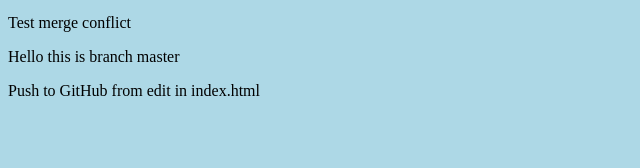
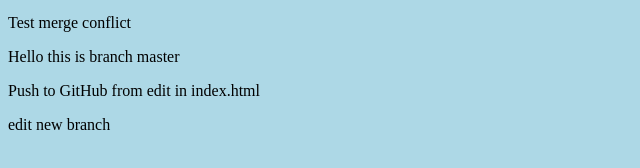
Before and after one commit to phon1/First-GitHub, a plain HTML site: page index.html in a window 1280 px wide. Shown: the part 202-370 px from the top of the page, without its empty margins (0-640 px from the left). Drawn offline with Linux system fonts and the light colour scheme.

Commit message:
Update index.html
added new branch 1 text

```diff
--- a/index.html
+++ b/index.html
@@ -17,5 +17,6 @@
 <p>Hello this is branch master</p>
 
 <p>Push to GitHub from edit in index.html</p>
+<p>edit new branch</p>
 </body>
 </html>
```
